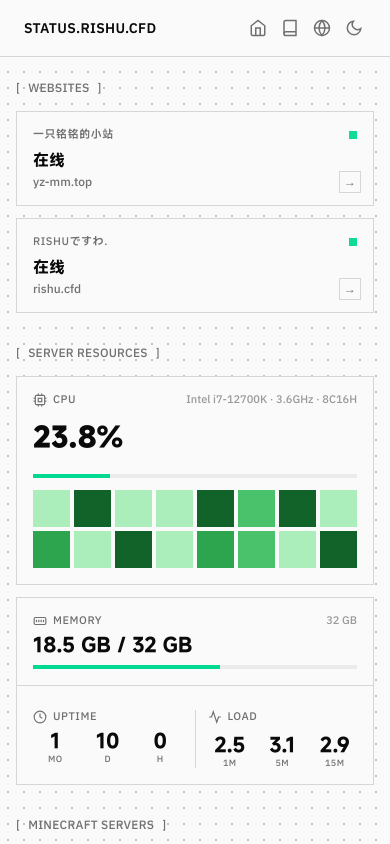
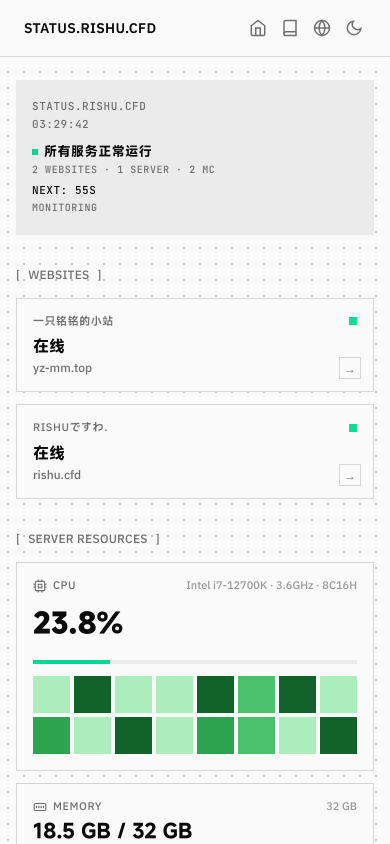
Before and after one commit to YzmmQwQ/rishus-status-public, a Vue app: page / in a window 390 px wide. Shown: the top 844 px of the page. Built offline with nearby package versions, Linux system fonts and the light colour scheme.

Commit message:
新增overview

```diff
--- a/src/App.vue
+++ b/src/App.vue
@@ -19,7 +19,10 @@ const translations = {
     lastUpdate: '最后更新',
     visitSite: '访问网站',
     moreInfo: '更多信息',
-    onlinePlayers: '在线'
+    onlinePlayers: '在线',
+    overviewOperational: '所有服务正常运行',
+    overviewDegraded: '{n} 个服务异常',
+    overviewLoading: '加载状态中...'
   },
   en: {
     langHint: 'Huh? Multiple languages?',
@@ -32,7 +35,10 @@ const translations = {
     lastUpdate: 'Last update',
     visitSite: 'Visit',
     moreInfo: 'More info',
-    onlinePlayers: 'Online'
+    onlinePlayers: 'Online',
+    overviewOperational: 'All systems operational',
+    overviewDegraded: '{n} services degraded',
+    overviewLoading: 'Loading status...'
   },
   ja: {
     langHint: 'え？多言語対応なの？',
@@ -45,7 +51,10 @@ const translations = {
     lastUpdate: '最終更新',
     visitSite: '訪問',
     moreInfo: '詳細',
-    onlinePlayers: 'オンライン'
+    onlinePlayers: 'オンライン',
+    overviewOperational: 'すべてのシステムが正常',
+    overviewDegraded: '{n} つのサービスに問題',
+    overviewLoading: '状態を読み込み中...'
   }
 };
 
@@ -118,8 +127,10 @@ const currentLang = ref(localStorage.getItem('lang') || 'zh');
 const langMenuOpen = ref(false);
 const cursorEl = ref(null);
 const scrollProgress = ref(0);
+const nextRefreshIn = ref(60);
 
 let refreshTimer;
+let countdownTimer;
 let revealObserver;
 let scrollRAF;
 
@@ -230,6 +241,24 @@ const uptimeItems = computed(() => {
     startIndex = units.length - 3;
   }
   return units.slice(startIndex, startIndex + 3);
+});
+
+// Overview status
+const overview = computed(() => {
+  const offlineWebsites = websites.value.filter(w => w.status === 'offline').length;
+  const errorWebsites = websites.value.filter(w => w.status === 'error').length;
+  const offlineMC = mcServers.value.filter(s => !s.online).length;
+  const totalIssues = offlineWebsites + errorWebsites + offlineMC;
+
+  const totalWebsites = websites.value.length;
+  const totalMC = mcServers.value.length;
+
+  if (totalIssues === 0 && websites.value.length > 0) {
+    return { status: 'operational', issues: 0, totalWebsites, totalMC };
+  } else if (totalIssues > 0) {
+    return { status: 'degraded', issues: totalIssues, totalWebsites, totalMC };
+  }
+  return { status: 'loading', issues: 0, totalWebsites, totalMC };
 });
 
 const loadItems = computed(() => {
@@ -372,6 +401,15 @@ async function refreshAll() {
   ]);
   const latestTime = Math.max(websiteTime || 0, serverTime || 0, mcTime || 0);
   lastUpdate.value = formatTime(latestTime || Date.now());
+  nextRefreshIn.value = refreshSeconds;
+}
+
+function startCountdown() {
+  countdownTimer = window.setInterval(() => {
+    if (nextRefreshIn.value > 0) {
+      nextRefreshIn.value--;
+    }
+  }, 1000);
 }
 
 // Custom cursor
@@ -536,6 +574,7 @@ onMounted(async () => {
   initTheme();
   await refreshAll();
   refreshTimer = window.setInterval(refreshAll, REFRESH_INTERVAL);
+  startCountdown();
 
   handleScroll();
   document.addEventListener('click', handleDocumentClick);
@@ -546,6 +585,7 @@ onMounted(async () => {
 
 onBeforeUnmount(() => {
   window.clearInterval(refreshTimer);
+  window.clearInterval(countdownTimer);
   window.cancelAnimationFrame(cursorRAF);
   window.cancelAnimationFrame(scrollRAF);
   revealObserver?.disconnect();
@@ -623,6 +663,45 @@ onBeforeUnmount(() => {
   </nav>
 
   <div class="container">
+    <!-- Overview -->
+    <div class="overview reveal-block" :class="{
+      'overview-operational': overview.status === 'operational',
+      'overview-degraded': overview.status === 'degraded',
+      'overview-loading': overview.status === 'loading'
+    }">
+      <div class="overview-corner overview-tl">STATUS.RISHU.CFD</div>
+      <div class="overview-corner overview-tr">{{ lastUpdate }}</div>
+
+      <pre class="overview-ascii">⠀⠀⠀⠀⠀⠀⠀⠀⠀⢀⠤⠒⠒⠒⠒⠒⠠⢀⠀⠀⠀⠀⠀⠀⠀⠀⠀⠀⠀
+⠀⠀⠀⠀⠀⢀⡞⡽⠂⠀⠀⠀⠀⠀⠀⠀⠀⠀⠈⢯⢳⡀⠀⠀⠀⠀⠀⠀⠀
+⠀⠀⠀⠀⢀⣔⣻⠏⠀⠀⠀⠀⠀⠀⠀⠀⠀⠀⠀⠀⠀⢾⣿⠢⡀⠀⠀⠀⠀
+⠀⠀⢀⣾⣿⣶⡆⠀⠀⢐⡄⠀⠀⠀⠀⠐⠳⡀⠀⢸⣇⣧⡐⠀⠀⠀⠀⠀⠀
+⠀⢠⠏⠀⢹⣿⡇⠀⠀⠇⢀⢂⠀⠀⠀⡃⢀⠀⠘⣦⢸⡿⡟⠋⠁⡀⠀⠀⠀
+⠀⡋⠀⠀⠀⢹⣷⡀⡸⠀⠻⠀⠈⠒⠤⠃⠿⠀⢀⠻⣼⡇⠀⠀⠀⠀⢂⠀⠀
+⢀⠀⠀⠀⠀⠈⣿⠱⣿⣅⠀⠀⠸⣉⡹⠀⠀⢀⠞⡼⠀⣿⡀⠀⠀⠀⠀⠐⠀
+⠀⠀⠀⠀⠀⠀⣿⠀⢣⠀⠍⢶⣦⠤⢤⣖⠾⠠⣀⠇⠀⢹⡇⠀⠀⠀⠀⠀⠡
+⡁⠀⠀⠀⢀⡴⣏⣴⡑⣀⣴⠂⢸⠤⠼⡀⠱⡤⡨⢳⣦⣸⣷⠀⠀⠀⠀⠀⢡
+⠅⠀⠀⣴⡟⢷⣾⣿⡷⠳⠃⢠⠃⠀⠀⢣⣀⠡⡙⣿⣿⣿⠛⣦⡀⠀⠀⠀⢰
+⠂⠀⣼⡯⠃⠢⠽⠋⡴⠧⣀⡣⡀⠀⠀⢈⢄⣭⣇⠘⠿⠕⠥⠜⠻⠦⣀⠀⡇
+⠀⠉⠁⠀⠀⠀⡊⠉⢙⣿⡾⡶⠾⠶⣾⢕⢿⠟⠀⢠⠀⠀⠀⠀⠀⠀⠀⠀⠉
+⠀⠀⠀⠀⠀⠀⠐⢀⠼⠃⠀⠉⠉⠀⠂⠀⠈⠣⠄⠂⠀⠀⠀⠀⠀⠀⠀</pre>
+
+      <div class="overview-corner overview-bl">
+        <div class="overview-status-line">
+          <div class="overview-dot"></div>
+          <span v-if="overview.status === 'operational'">{{ t('overviewOperational') }}</span>
+          <span v-else-if="overview.status === 'degraded'">{{ t('overviewDegraded', { n: overview.issues }) }}</span>
+          <span v-else>{{ t('overviewLoading') }}</span>
+        </div>
+        <div class="overview-monitoring">{{ overview.totalWebsites }} WEBSITES · 1 SERVER · {{ overview.totalMC }} MC</div>
+      </div>
+
+      <div class="overview-corner overview-br">
+        <div class="overview-next">NEXT: {{ nextRefreshIn }}S</div>
+        <div class="overview-label">MONITORING</div>
+      </div>
+    </div>
+
     <div class="section-label">WEBSITES</div>
 
     <!-- 网站状态 -->
@@ -747,12 +826,6 @@ onBeforeUnmount(() => {
 
     <!-- 刷新信息 -->
     <div class="footer">
-      <div class="refresh-info">
-        <span>{{ t('refreshEvery', { n: refreshSeconds }) }}</span>
-      </div>
-      <div class="last-update">
-        <span>{{ t('lastUpdate') }}</span>: <span>{{ lastUpdate }}</span>
-      </div>
       <span class="footer-credit">Made by <a href="https://yz-mm.top" target="_blank" class="footer-link">YZMM</a></span>
     </div>
   </div>
--- a/src/style.css
+++ b/src/style.css
@@ -333,6 +333,162 @@ body::-webkit-scrollbar {
 @keyframes pulse {
     0%, 100% { opacity: 1; }
     50% { opacity: 0.5; }
+}
+
+/* Overview - E2B inspired layout */
+.overview {
+    position: relative;
+    display: grid;
+    grid-template-columns: 1fr auto 1fr;
+    grid-template-rows: auto 1fr auto;
+    gap: 0;
+    padding: 32px 24px;
+    background: var(--fill);
+    margin-bottom: 24px;
+    min-height: 240px;
+}
+
+.overview-corner {
+    font-family: 'JetBrains Mono', 'MiSans', ui-monospace, Consolas, monospace;
+    font-size: 11px;
+    font-weight: 500;
+    letter-spacing: 0.05em;
+    text-transform: uppercase;
+    color: var(--fg-tertiary);
+}
+
+.overview-tl {
+    grid-column: 1;
+    grid-row: 1;
+    align-self: start;
+    justify-self: start;
+}
+
+.overview-tr {
+    grid-column: 3;
+    grid-row: 1;
+    align-self: start;
+    justify-self: end;
+    font-family: 'JetBrains Mono', 'MiSans', ui-monospace, Consolas, monospace;
+}
+
+.overview-bl {
+    grid-column: 1;
+    grid-row: 3;
+    align-self: end;
+    justify-self: start;
+    display: flex;
+    flex-direction: column;
+    gap: 4px;
+}
+
+.overview-br {
+    grid-column: 3;
+    grid-row: 3;
+    align-self: end;
+    justify-self: end;
+    display: flex;
+    flex-direction: column;
+    gap: 4px;
+    align-items: flex-end;
+}
+
+.overview-ascii {
+    grid-column: 2;
+    grid-row: 1 / 4;
+    align-self: center;
+    justify-self: center;
+    font-family: 'IBM Plex Sans', 'MiSans', 'Roboto', sans-serif;
+    font-size: 10px;
+    line-height: 1.15;
+    color: var(--fg-tertiary);
+    white-space: pre;
+    margin: 0;
+    text-align: center;
+}
+
+.overview-status-line {
+    display: flex;
+    align-items: center;
+    gap: 6px;
+    font-size: 13px;
+    font-weight: 600;
+    color: var(--fg);
+}
+
+.overview-monitoring {
+    font-size: 10px;
+    color: var(--fg-tertiary);
+}
+
+.overview-next {
+    font-family: 'JetBrains Mono', ui-monospace, Consolas, monospace;
+    font-size: 11px;
+    color: var(--fg);
+}
+
+.overview-label {
+    font-size: 10px;
+    color: var(--fg-tertiary);
+}
+
+.overview-dot {
+    width: 6px;
+    height: 6px;
+    background: var(--fg-tertiary);
+    flex-shrink: 0;
+}
+
+.overview-operational .overview-dot {
+    background: var(--accent-positive);
+}
+
+.overview-degraded .overview-dot {
+    background: var(--accent-negative);
+}
+
+.overview-loading .overview-dot {
+    background: var(--accent-main);
+    animation: pulse 2s infinite;
+}
+
+@media (max-width: 600px) {
+    .overview {
+        grid-template-columns: 1fr;
+        grid-template-rows: auto auto auto auto;
+        min-height: auto;
+        padding: 20px 16px;
+    }
+
+    .overview-tl {
+        grid-column: 1;
+        grid-row: 1;
+    }
+
+    .overview-tr {
+        grid-column: 1;
+        grid-row: 2;
+        justify-self: start;
+        margin-top: 4px;
+    }
+
+    .overview-ascii {
+        display: none;
+    }
+
+    .overview-bl {
+        grid-column: 1;
+        grid-row: 3;
+        margin-top: 12px;
+    }
+
+    .overview-br {
+        grid-column: 1;
+        grid-row: 4;
+        justify-self: start;
+        align-items: flex-start;
+        margin-top: 8px;
+    }
 }
 
 .status-value {
@@ -723,7 +879,7 @@ body::-webkit-scrollbar {
 /* Footer */
 .footer {
     display: flex;
-    justify-content: space-between;
+    justify-content: center;
     align-items: center;
     font-family: 'IBM Plex Sans', 'MiSans', sans-serif;
     font-size: 12px;
```
